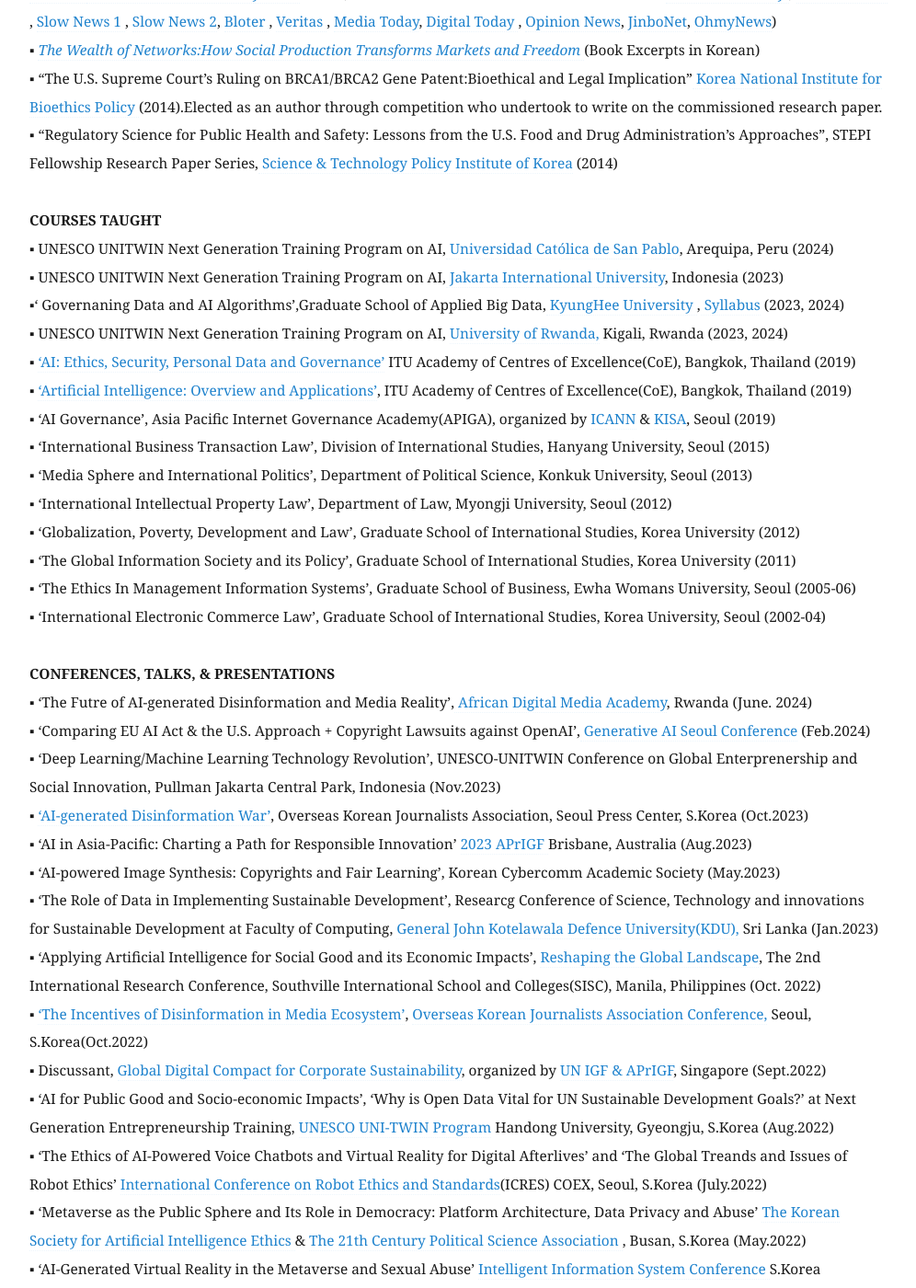
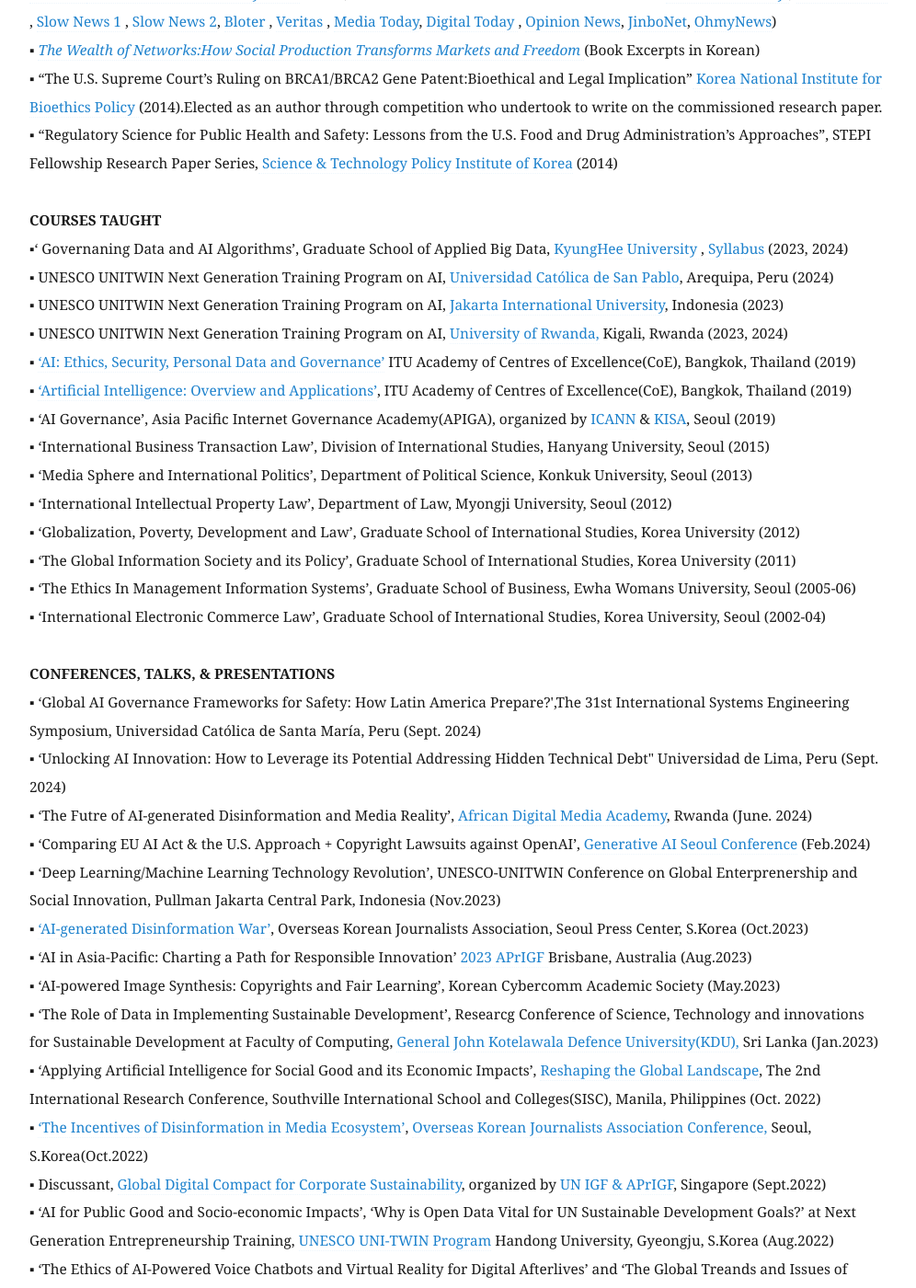
Before and after one commit to eunchangchoi/eunchangchoi.github.io, a Jekyll site: the page built from index.md, in a window 1280 px wide and 1400 px high, scrolled down 4523 px. Shown: the whole window at 92% size, without its empty margins (68-1064 px from the left). Built offline with Jekyll 4.4.1, drawn with Linux system fonts in a browser that asks for light colours.

Commit message:
Update index.md

```diff
--- a/index.md
+++ b/index.md
@@ -86,9 +86,9 @@
 ▪ “Regulatory Science for Public Health and Safety: Lessons from the U.S. Food and Drug Administration’s Approaches”, STEPI Fellowship Research Paper Series,<a href="https://www.stepi.re.kr/site/stepien/main.do"> Science & Technology Policy Institute of Korea</a> (2014)<br>
      <br>
  <strong> COURSES TAUGHT </strong> <br>
+▪‘ Governaning Data and AI Algorithms’, Graduate School of Applied Big Data,<a href="https://www.khu.ac.kr/eng/user/main/view.do"> KyungHee University </a>,<a href="https://t.ly/IyU_W"> Syllabus</a> (2023, 2024) <br>
 ▪ UNESCO UNITWIN Next Generation Training Program on AI,<a href="https://ucsp.edu.pe/"> Universidad Católica de San Pablo</a>, Arequipa, Peru (2024) <br>
 ▪ UNESCO UNITWIN Next Generation Training Program on AI,<a href="https://jiu.ac/"> Jakarta International University</a>, Indonesia (2023)  <br>
-▪‘ Governaning Data and AI Algorithms’,Graduate School of Applied Big Data,<a href="https://www.khu.ac.kr/eng/user/main/view.do"> KyungHee University </a>,<a href="https://t.ly/IyU_W"> Syllabus</a> (2023, 2024) <br>
 ▪ UNESCO UNITWIN Next Generation Training Program on AI, <a href="https://ur.ac.rw/"> University of Rwanda,</a> Kigali, Rwanda (2023, 2024) <br>
 ▪ <a href="https://www.itu.int/en/ITU-D/Regional-Presence/AsiaPacific/Pages/Events/2019/Artificial-Intelligence-Overview-and-Applications.aspx">‘AI: Ethics, Security, Personal Data and Governance’</a> ITU Academy of Centres of Excellence(CoE), Bangkok, Thailand (2019) <br>
 ▪ <a href="https://www.itu.int/en/ITU-D/Regional-Presence/AsiaPacific/Pages/Events/2019/Artificial-Intelligence-Overview-and-Applications.aspx"> ‘Artificial Intelligence: Overview and Applications’</a>, ITU Academy of Centres of Excellence(CoE), Bangkok, Thailand (2019) <br>
@@ -102,6 +102,8 @@
 ▪ ‘International Electronic Commerce Law’, Graduate School of International Studies, Korea University, Seoul (2002-04) <br>
     <br>
  <strong> CONFERENCES, TALKS, & PRESENTATIONS </strong> <br>
+▪ ‘Global AI Governance Frameworks for Safety: How Latin America Prepare?',The 31st International Systems Engineering Symposium, Universidad Católica de Santa María, Peru (Sept. 2024) <br>
+▪ ‘Unlocking AI Innovation: How to Leverage its Potential Addressing Hidden Technical Debt" Universidad de Lima, Peru (Sept. 2024) <br>
 ▪ ‘The Futre of AI-generated Disinformation and Media Reality’,<a href="https://www.rwandaadma.com"> African Digital Media Academy</a>, Rwanda (June. 2024)<br>
 ▪ ‘Comparing EU AI Act & the U.S. Approach + Copyright Lawsuits against OpenAI’,<a href="https://generativeai.kr/program/"> Generative AI Seoul Conference</a> (Feb.2024)<br>
 ▪ ‘Deep Learning/Machine Learning Technology Revolution’, UNESCO-UNITWIN Conference on Global Enterprenership and Social Innovation, Pullman Jakarta Central Park, Indonesia (Nov.2023) <br>
```
